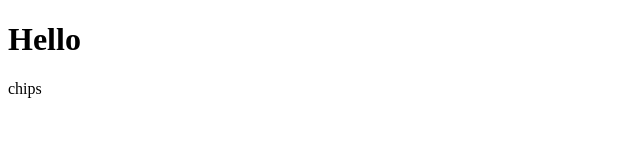
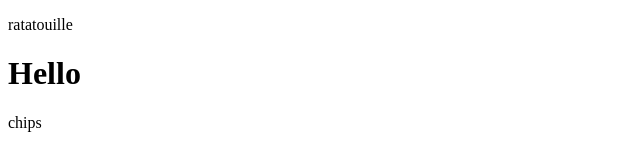
Before and after one commit to pcharli/ingrwi28, a plain HTML site: page index.html in a window 1280 px wide. Shown: the whole page, without its empty margins (0-640 px from the left). Drawn offline with Linux system fonts and the light colour scheme.

Commit message:
Add ratatouille

```diff
--- a/index.html
+++ b/index.html
@@ -7,6 +7,9 @@
             <title>exemple html</title>
         </head>
         <body>
+            <header>
+                <p>ratatouille</p>
+            </header>
             <h1>Hello</h1>
             <p>chips</p>
         </body>
```
